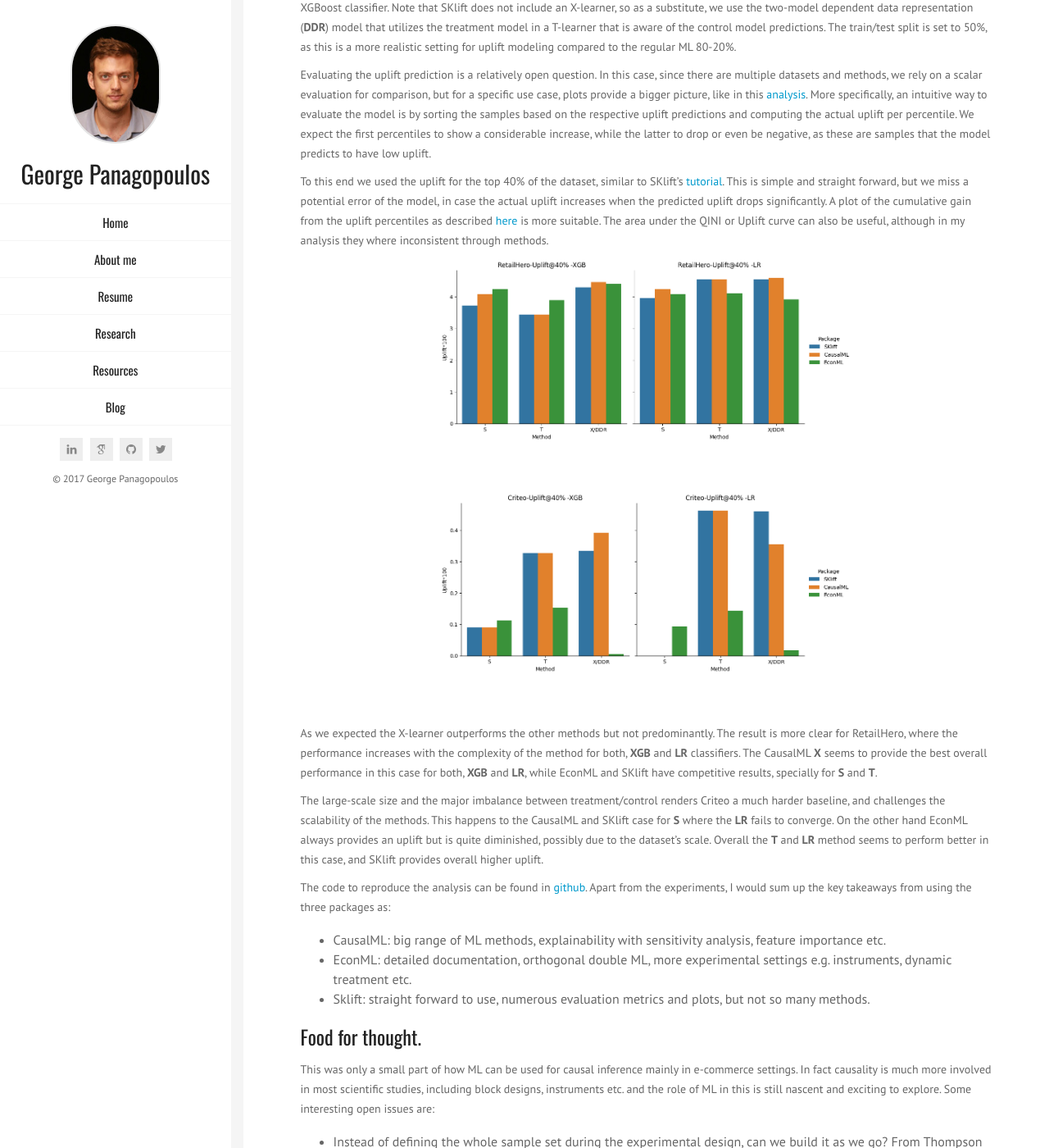
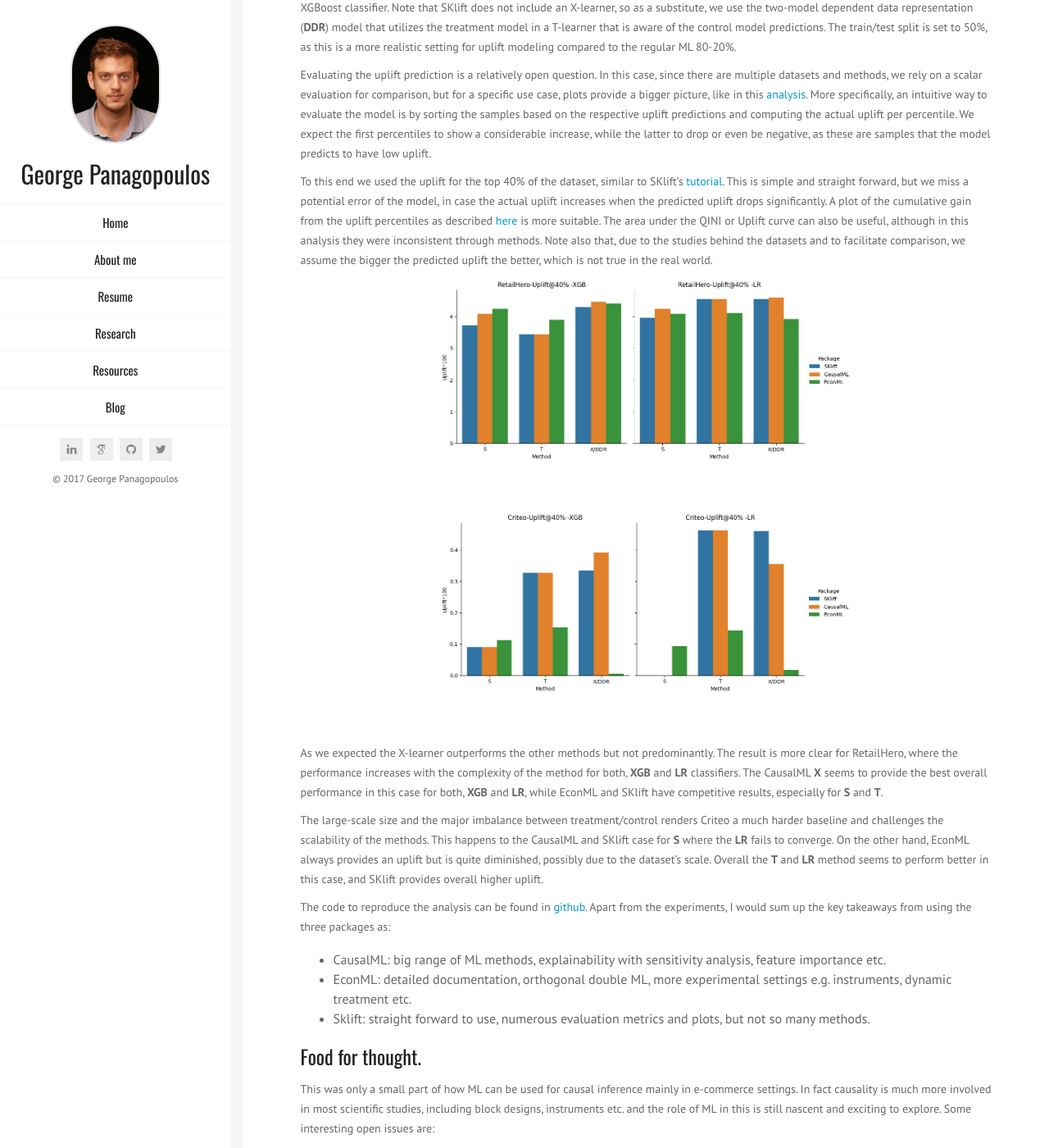
Before and after one commit to geopanag/geopanag.github.io, a Jekyll site: the page built from _posts/2023-05-08-ML-in-Causal-Inference.md, in a window 1280 px wide and 1400 px high, scrolled down 2888 px. Shown: the whole window at 82% size. Built offline with Jekyll 4.4.1, drawn with Linux system fonts in a browser that asks for light colours; some web fonts are replaced.

Commit message:
Update 2023-05-08-ML-in-Causal-Inference.md

```diff
--- a/_posts/2023-05-08-ML-in-Causal-Inference.md
+++ b/_posts/2023-05-08-ML-in-Causal-Inference.md
@@ -99,7 +99,7 @@ Evaluating the uplift prediction is a relatively open question. In this case, si
 More specifically, an intuitive way to evaluate the model is by sorting the samples based on the respective uplift predictions and computing the actual uplift per percentile. We expect the first percentiles to show a considerable increase, while the latter to drop or even be negative, as these are samples that the model predicts to have low uplift.
 
 To this end we used the uplift for the top 40% of the dataset, similar to SKlift's [tutorial](https://nbviewer.org/github/maks-sh/scikit-uplift/blob/master/notebooks/RetailHero_EN.ipynb). This is simple and straight forward, but we miss a potential error of the model, in case the actual uplift increases when the predicted uplift drops significantly.
-A plot of the cumulative gain from the uplift percentiles as described [here](https://www.youtube.com/watch?v=VWjsi-5yc3w&ab_channel=PyData) is more suitable. The area under the QINI or Uplift curve can also be useful, although in my analysis they where inconsistent through methods.
+A plot of the cumulative gain from the uplift percentiles as described [here](https://www.youtube.com/watch?v=VWjsi-5yc3w&ab_channel=PyData) is more suitable. The area under the QINI or Uplift curve can also be useful, although in this analysis they were inconsistent through methods. Note also that, due to the studies behind the datasets and to facilitate comparison, we assume the bigger the predicted uplift the better, which is not true in the real world.
 
 <center><img src="/images/causal_inf/RetailHero_uplift40_n.png" width="60%">
 </center>
@@ -110,10 +110,10 @@ A plot of the cumulative gain from the uplift percentiles as described [here](ht
 
 
 As we expected the X-learner outperforms the other methods but not predominantly. The result is more clear for RetailHero, where the performance increases with the complexity of the method for both, **XGB** and **LR** classifiers.
-The CausalML **X** seems to provide the best overall performance in this case for both, **XGB** and **LR**, while EconML and SKlift have competitive results, specially for **S** and **T**.
+The CausalML **X** seems to provide the best overall performance in this case for both, **XGB** and **LR**, while EconML and SKlift have competitive results, especially for **S** and **T**.
 
-The large-scale size and the major imbalance between treatment/control renders Criteo a much harder baseline, and challenges the scalability of the methods.
-This happens to the CausalML and SKlift case for **S** where the **LR** fails to converge. On the other hand EconML always provides an uplift but is quite diminished, possibly due to the dataset's scale.
+The large-scale size and the major imbalance between treatment/control renders Criteo a much harder baseline and challenges the scalability of the methods.
+This happens to the CausalML and SKlift case for **S** where the **LR** fails to converge. On the other hand, EconML always provides an uplift but is quite diminished, possibly due to the dataset's scale.
 Overall the **T** and **LR** method seems to perform better in this case, and SKlift provides overall higher uplift.
 
 The code to reproduce the analysis can be found in [github](https://github.com/geopanag/causal_inf_ml).
```
